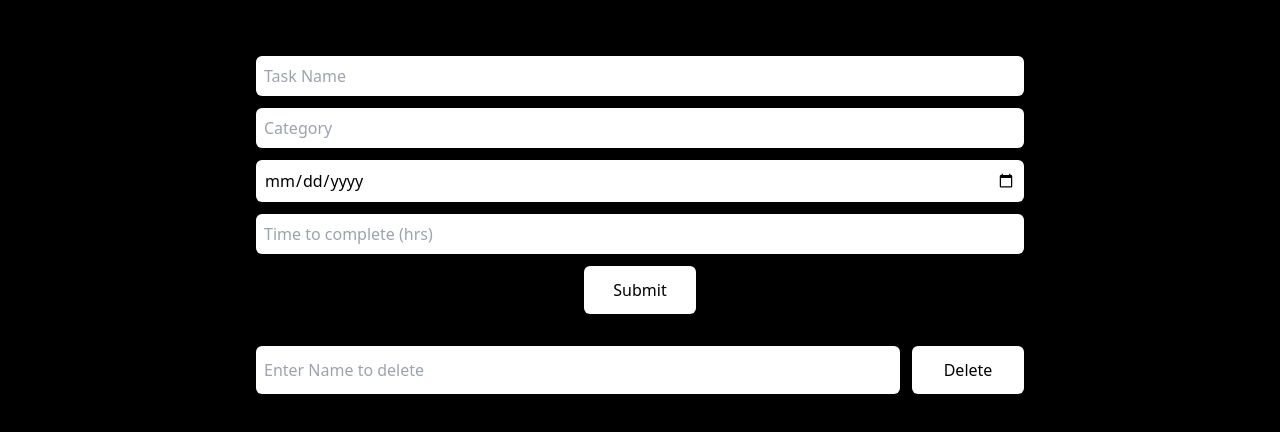
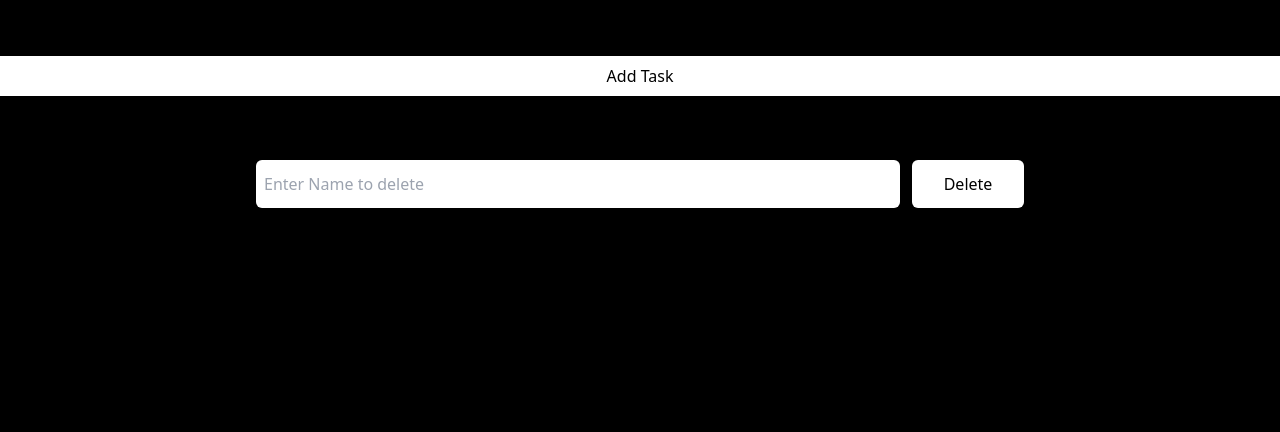
Before and after one commit to Thanus-Kumaar/Smart-Todo-Application, a React (Vite) app: page / in a window 1280 px wide. Shown: the top 432 px of the page. Built offline with nearby package versions, Linux system fonts and the light colour scheme.

Commit message:
Created frontend components to handle task addition adn alerts

```diff
--- a/package.json
+++ b/package.json
@@ -10,6 +10,9 @@
     "tauri": "tauri"
   },
   "dependencies": {
+    "@emotion/react": "^11.11.4",
+    "@emotion/styled": "^11.11.5",
+    "@mui/material": "^5.15.20",
     "@tauri-apps/api": "^1",
     "react": "^18.2.0",
     "react-dom": "^18.2.0"
--- a/src/App.jsx
+++ b/src/App.jsx
@@ -1,27 +1,10 @@
 import { useState } from "react";
-import { invoke } from "@tauri-apps/api/tauri";
 import "./App.css";
+import AddTask from "./components/AddTask";
 
 function App() {
-  const [name, setName] = useState("");
-  const [category, setCategory] = useState("");
-  const [date, setDate] = useState("");
-  const [timeToConsume, setTime] = useState();
   const [deletionName, setDelName] = useState("");
-
-  async function addToFile() {
-    try {
-      const response = await invoke("add_task_to_file", {
-        name: name,
-        date: date,
-        category: category,
-        completionTime: parseInt(timeToConsume, 10),
-      });
-      console.log(response);
-    } catch (error) {
-      console.error("Error invoking command:", error);
-    }
-  }
+  const [addTaskOpen, setAddTaskOpen] = useState(false);
 
   async function deleteTask() {
     try {
@@ -37,45 +20,15 @@ function App() {
   return (
     <div className="bg-black flex flex-col gap-8">
       <h1>Welcome to Tauri!</h1>
-      <form
-        className="flex flex-col w-[60%] mx-auto gap-3"
-        onSubmit={(e) => {
-          e.preventDefault();
-          addToFile();
+      <button
+        onClick={() => {
+          setAddTaskOpen(true);
         }}
+        className="bg-white p-2"
       >
-        <input
-          className="p-2 rounded-md"
-          id="task-name"
-          onChange={(e) => setName(e.currentTarget.value)}
-          placeholder="Task Name"
-        />
-        <input
-          className="p-2 rounded-md"
-          id="task-cat"
-          onChange={(e) => setCategory(e.currentTarget.value)}
-          placeholder="Category"
-        />
-        <input
-          className="p-2 rounded-md"
-          id="due-date"
-          onChange={(e) => setDate(e.currentTarget.value)}
-          type="date"
-          placeholder="Due Date"
-        />
-        <input
-          className="p-2 rounded-md"
-          id="task-comp-time"
-          onChange={(e) => setTime(e.currentTarget.value)}
-          placeholder="Time to complete (hrs)"
-        />
-        <button
-          className="bg-white p-3 w-28 text-center mx-auto rounded-md"
-          type="submit"
-        >
-          Submit
-        </button>
-      </form>
+        Add Task
+      </button>
+      <AddTask open={addTaskOpen} setOpen={setAddTaskOpen} />
       <form
         className="flex flex-row w-[60%] mx-auto gap-3"
         onSubmit={(e) => {
--- /dev/null
+++ b/src/components/AddTask.jsx
@@ -0,0 +1,103 @@
+import { Dialog, Hidden } from "@mui/material";
+import {Alert} from "@mui/material";
+import { useState } from "react";
+import { invoke } from "@tauri-apps/api/tauri";
+
+export default function ({ open, setOpen }) {
+  const [name, setName] = useState("");
+  const [category, setCategory] = useState("");
+  const [date, setDate] = useState("");
+  const [timeToConsume, setTime] = useState(0);
+
+  const [alertMsg, setAlertMsg] = useState("");
+  const [alertType, setAlertType] = useState("");
+  const [displayAlert, setDisplayAlert] = useState(false);
+
+  const handleClose = () => {
+    setOpen(false);
+  };
+
+  async function addToFile() {
+    try {
+      const response = await invoke("add_task_to_file", {
+        name: name,
+        date: date,
+        category: category,
+        completionTime: parseInt(timeToConsume, 10),
+      });
+      console.log(response);
+      setAlertMsg("Added task successfully !");
+      setAlertType("success");
+      setDisplayAlert(true);
+      setTimeout(()=>{
+        setDisplayAlert(false);
+      },3000)
+    } catch (error) {
+      console.error("Error invoking command:", error);
+      setAlertMsg(error);
+      setAlertType("error");
+      setDisplayAlert(true);
+      setTimeout(()=>{
+        setDisplayAlert(false);
+      },3000)
+    }
+  }
+
+  return (
+    <div>
+      <Dialog open={open} onClose={handleClose}
+      className=""
+      >
+        <Alert severity={alertType} style={{ display: displayAlert == false ? "none" : "" }}>{alertMsg}</Alert>
+        <div className="p-4 w-[500px]">
+          <div className="text-xl text-center mb-4">Add Task</div>
+          <form
+            className="flex flex-col mx-auto gap-3"
+            onSubmit={(e) => {
+              e.preventDefault();
+              addToFile();
+            }}
+          >
+            <input
+              className="p-2 rounded-md m-2 bg-slate-200 border-[1px] border-black"
+              id="task-name"
+              onChange={(e) => setName(e.currentTarget.value)}
+              placeholder="Task Name"
+            />
+            <input
+              className="p-2 rounded-md m-2 bg-slate-200 border-[1px] border-black"
+              id="task-cat"
+              onChange={(e) => setCategory(e.currentTarget.value)}
+              placeholder="Category"
+            />
+            <input
+              className="p-2 rounded-md m-2 bg-slate-200 border-[1px] border-black"
+              id="due-date"
+              onChange={(e) => setDate(e.currentTarget.value)}
+              type="date"
+              placeholder="Due Date"
+            />
+            <label htmlFor="task-comp-time" className="px-2 m-0">
+              Completion Time (in hrs) : {timeToConsume}
+            </label>
+            <input
+              className="px-2 mt-0 rounded-md m-2"
+              id="task-comp-time"
+              name="task-comp-time"
+              type="range"
+              max={10}
+              min={1}
+              onChange={(e) => setTime(e.currentTarget.value)}
+            />
+            <button
+              className="bg-blue-500 text-white p-3 w-28 text-center mx-auto rounded-md"
+              type="submit"
+            >
+              Add
+            </button>
+          </form>
+        </div>
+      </Dialog>
+    </div>
+  );
+}
```
Also changed, not shown: 1 other file (tests, documents, lock files or other folders).
